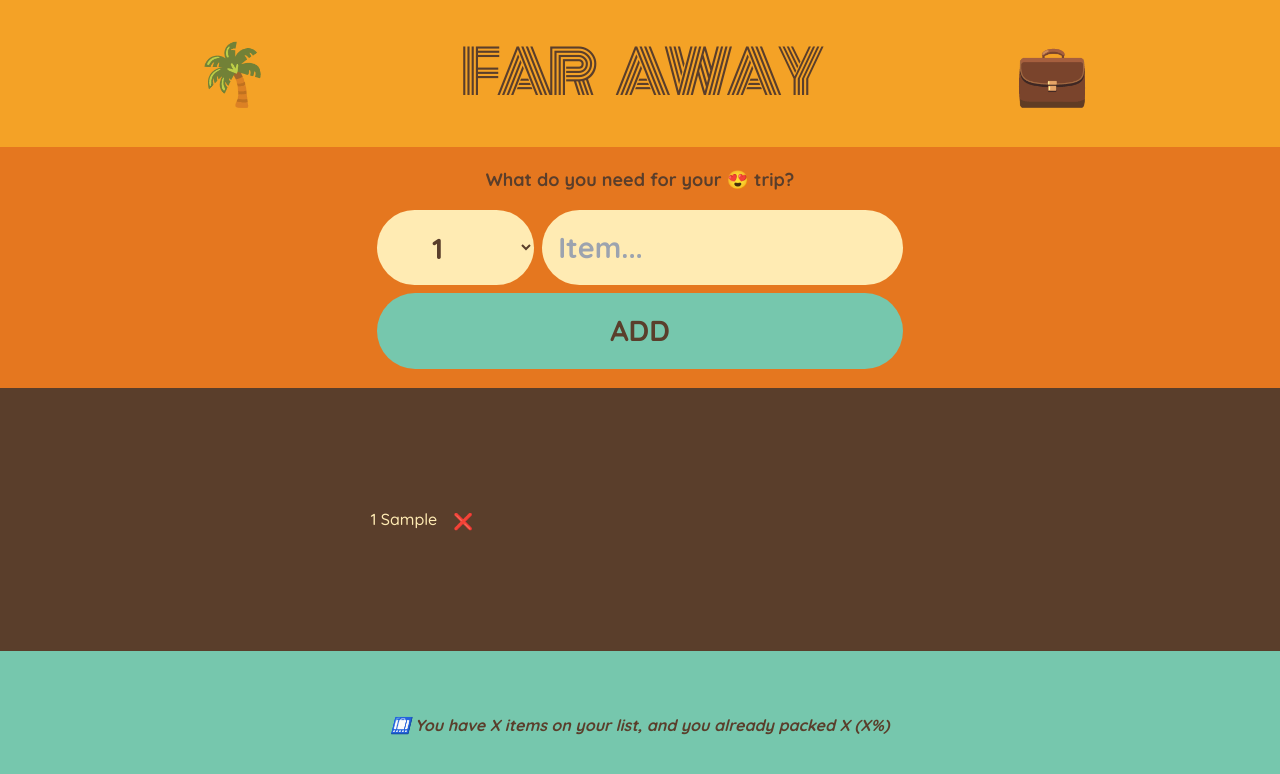
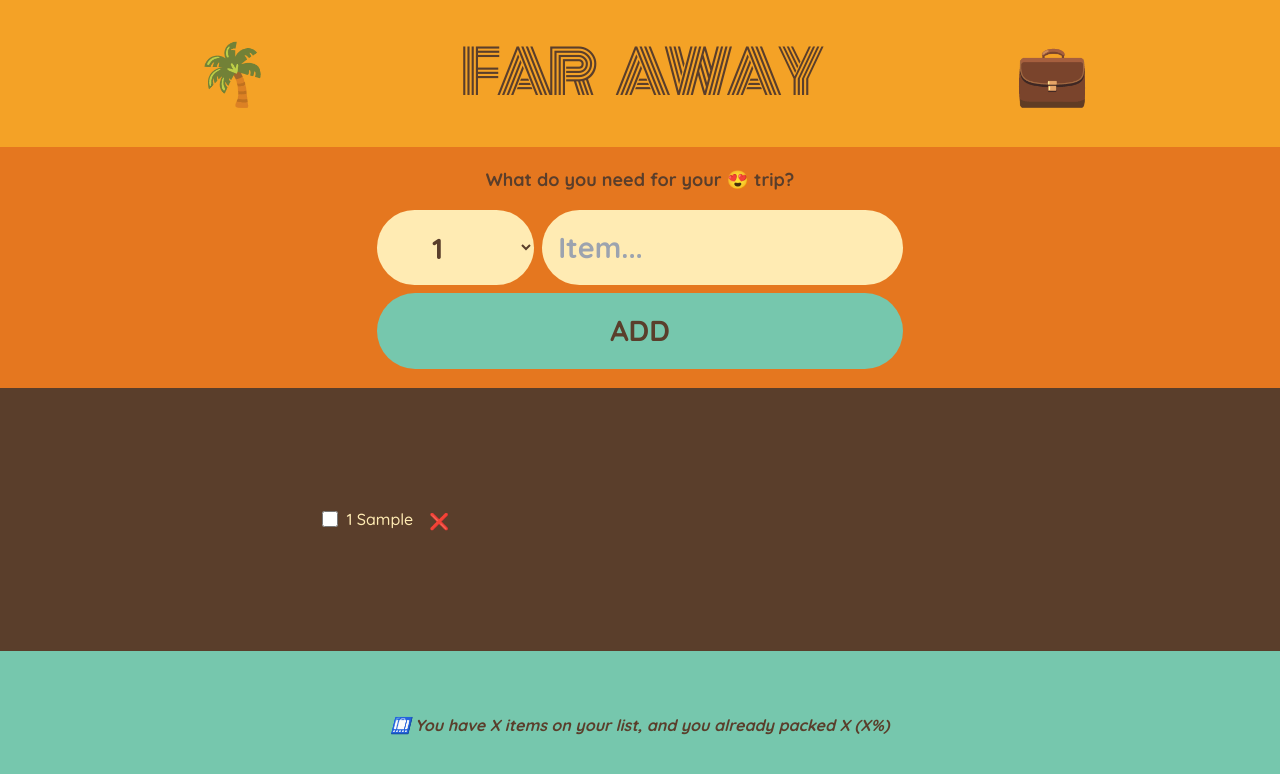
Before and after one commit to luyvannda/travel-list, a React (Vite) app: page / in a window 1280 px wide. Both pictures are taken after typing "Sample" into the empty fields and a click on the button "ADD". Shown: the top 774 px of the page. Built offline with nearby package versions, Linux system fonts and the light colour scheme.

Commit message:
add checkbox input type to PackingList's Item component

```diff
--- a/src/App.tsx
+++ b/src/App.tsx
@@ -20,11 +20,23 @@ function App() {
     setItems((prevItems) => prevItems.filter((item) => item.id !== id));
   }
 
+  function handleToggleItem(id: number) {
+    setItems((items) =>
+      items.map((item) =>
+        item.id === id ? { ...item, packed: !item.packed } : item,
+      ),
+    );
+  }
+
   return (
     <div className="grid min-h-screen w-full auto-rows-auto">
       <Logo />
       <Form onAddItems={handleAddItems} />
-      <PackingList items={items} onDeleteItem={handleDeleteItem} />
+      <PackingList
+        items={items}
+        onDeleteItem={handleDeleteItem}
+        onToggleItem={handleToggleItem}
+      />
       <Stats />
     </div>
   );
--- a/src/components/Item.tsx
+++ b/src/components/Item.tsx
@@ -1,18 +1,31 @@
 import { FC } from "react";
 import { initialItemsType } from "../data/initialItems";
 
-export interface DeleteItemFunction {
+export interface DeleteItemFuncType {
+  (id: number): void;
+}
+
+export interface ToggleItemFuncType {
   (id: number): void;
 }
 
 interface ItemProps {
   item: initialItemsType;
-  onDeleteItem: DeleteItemFunction;
+  onDeleteItem: DeleteItemFuncType;
+  onToggleItem: ToggleItemFuncType;
 }
 
-const Item: FC<ItemProps> = ({ item, onDeleteItem }) => {
+const Item: FC<ItemProps> = ({ item, onDeleteItem, onToggleItem }) => {
   return (
     <li className="flex items-center gap-2">
+      <input
+        className="h-4 w-4 accent-[#e5771f]"
+        type="checkbox"
+        value={item.packed}
+        onChange={() => {
+          onToggleItem;
+        }}
+      />
       <span className={`${item.packed ? "line-through" : ""}`}>
         {item.quantity} {item.description}
       </span>
--- a/src/components/PackingList.tsx
+++ b/src/components/PackingList.tsx
@@ -2,19 +2,29 @@
 import { FC } from "react";
 import Item from "./Item";
 import { initialItemsType } from "@/data/initialItems";
-import { DeleteItemFunction } from "./Item";
+import { DeleteItemFuncType, ToggleItemFuncType } from "./Item";
 
 interface PackingListProps {
   items: initialItemsType[];
-  onDeleteItem: DeleteItemFunction;
+  onDeleteItem: DeleteItemFuncType;
+  onToggleItem: ToggleItemFuncType;
 }
 
-const PackingList: FC<PackingListProps> = ({ items, onDeleteItem }) => {
+const PackingList: FC<PackingListProps> = ({
+  items,
+  onDeleteItem,
+  onToggleItem,
+}) => {
   return (
     <div className="flex min-h-[30vh] flex-col items-center justify-center bg-[#5a3e2b] p-4 text-[#ffebb3]">
       <ul className="grid grid-cols-2 gap-4 sm:gap-8 md:grid-cols-3 xl:grid-cols-4">
         {items.map((item) => (
-          <Item key={item.id} onDeleteItem={onDeleteItem} item={item} />
+          <Item
+            key={item.id}
+            onDeleteItem={onDeleteItem}
+            onToggleItem={onToggleItem}
+            item={item}
+          />
         ))}
       </ul>
     </div>
--- a/src/index.css
+++ b/src/index.css
@@ -35,9 +35,3 @@
   font-weight: 700;
   margin: 0 0.8rem;
 }
-
-input[type="checkbox"] {
-  height: 2rem;
-  width: 2rem;
-  accent-color: #e5771f;
-}
```
Also changed, not shown: 1 other file (tests, documents, lock files or other folders).
